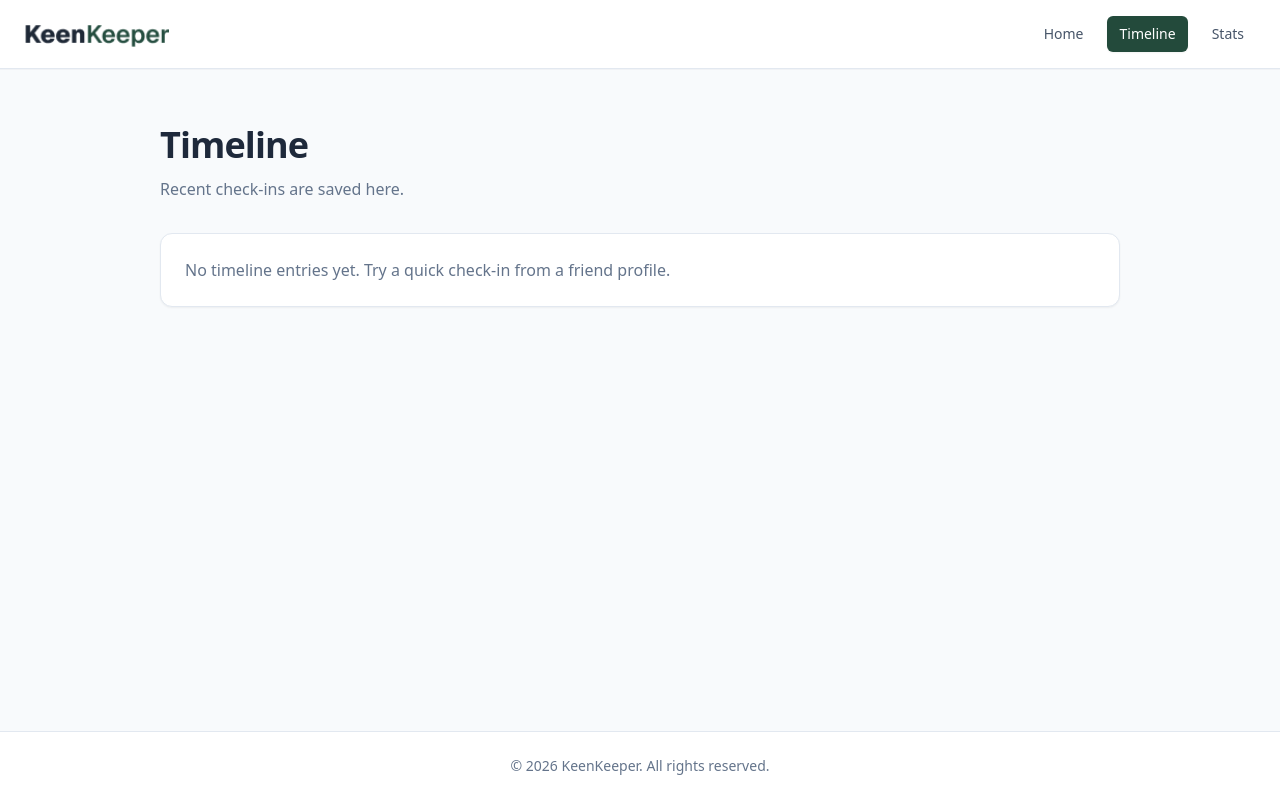
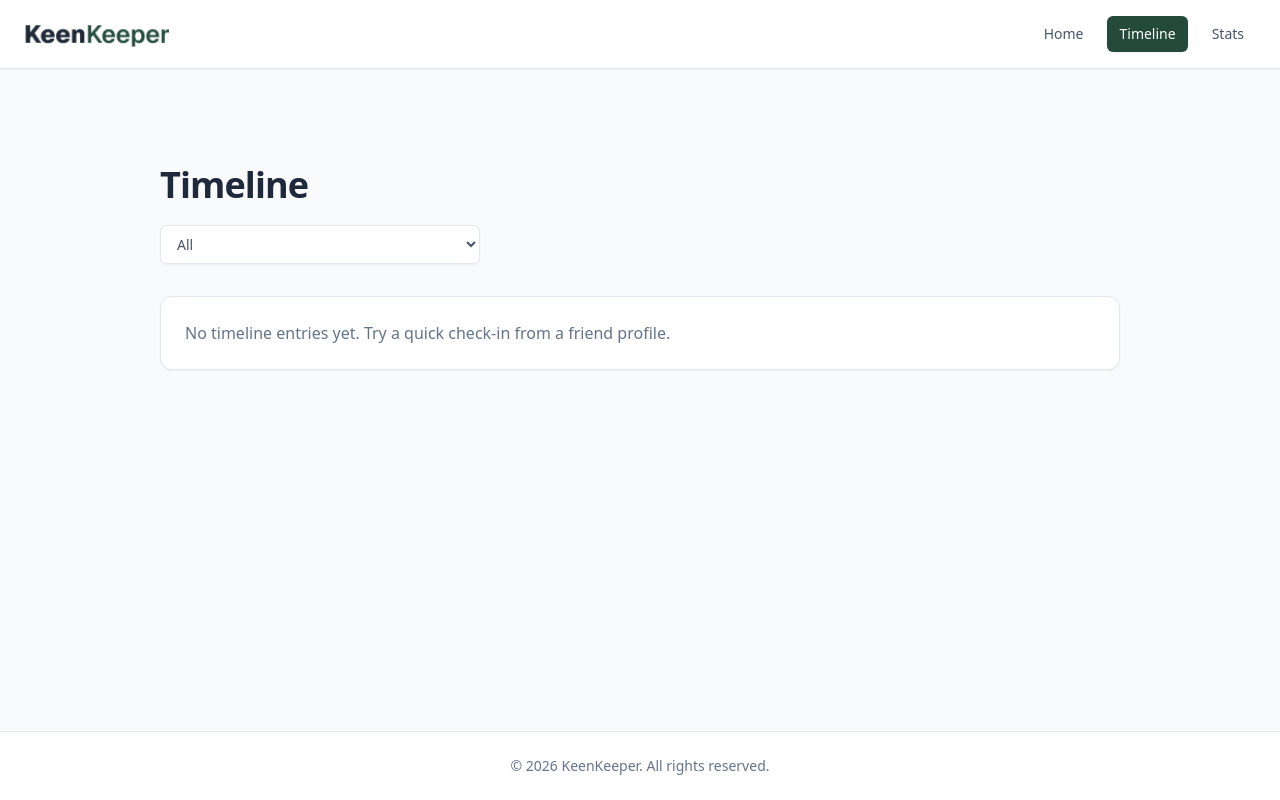
Before and after one commit to SAJNUS/Programming-Hero-Assignment-7, a React (Vite) app: page /timeline in a window 1280 px wide. Built offline with nearby package versions, Linux system fonts and the light colour scheme.

Commit message:
build timeline page with filter and localStorage integration

```diff
--- /dev/null
+++ b/src/components/TimelineItem.jsx
@@ -0,0 +1,28 @@
+import { formatTimelineDate } from "../utils/timelineStorage";
+
+const typeStyles = {
+    call: "text-brand-700",
+    text: "text-brand-700",
+    video: "text-brand-700",
+};
+
+export default function TimelineItem({ entry, icon }) {
+    return (
+        <article className="flex items-center gap-4 rounded-xl border border-slate-200 bg-white px-4 py-3 shadow-sm">
+            <div className="flex h-10 w-10 shrink-0 items-center justify-center rounded-full bg-slate-100">
+                <img src={icon} alt="" aria-hidden="true" className="h-5 w-5" />
+            </div>
+
+            <div className="min-w-0">
+                <h3
+                    className={`truncate text-sm font-semibold ${typeStyles[entry.type] ?? "text-slate-800"}`}
+                >
+                    {entry.title}
+                </h3>
+                <p className="mt-0.5 text-xs text-slate-500">
+                    {formatTimelineDate(entry.date)}
+                </p>
+            </div>
+        </article>
+    );
+}
--- a/src/pages/Timeline.jsx
+++ b/src/pages/Timeline.jsx
@@ -1,18 +1,64 @@
-import { useMemo } from "react";
-import {
-    readTimelineEntries,
-    formatTimelineDate,
-} from "../utils/timelineStorage";
+import { useMemo, useState } from "react";
+import TimelineItem from "../components/TimelineItem";
+import { readTimelineEntries } from "../utils/timelineStorage";
+
+import callIcon from "../../assets/call.png";
+import textIcon from "../../assets/text.png";
+import videoIcon from "../../assets/video.png";
+
+const filterOptions = [
+    { value: "all", label: "All" },
+    { value: "call", label: "Call" },
+    { value: "text", label: "Text" },
+    { value: "video", label: "Video" },
+];
+
+const typeIcons = {
+    call: callIcon,
+    text: textIcon,
+    video: videoIcon,
+};
+
+function getTimestamp(dateValue) {
+    const timestamp = new Date(dateValue).getTime();
+    return Number.isNaN(timestamp) ? 0 : timestamp;
+}
 
 export default function Timeline() {
+    const [selectedType, setSelectedType] = useState("all");
+
     const entries = useMemo(() => readTimelineEntries(), []);
 
+    const filteredEntries = useMemo(() => {
+        const sorted = [...entries].sort(
+            (a, b) => getTimestamp(b.date) - getTimestamp(a.date),
+        );
+
+        if (selectedType === "all") return sorted;
+        return sorted.filter((entry) => entry.type === selectedType);
+    }, [entries, selectedType]);
+
     return (
-        <section className="page-shell">
+        <section className="page-shell py-6 sm:py-10">
             <h1 className="page-heading">Timeline</h1>
-            <p className="mt-3 max-w-2xl text-slate-500">
-                Recent check-ins are saved here.
-            </p>
+
+            <div className="mt-5 max-w-xs">
+                <label htmlFor="timeline-filter" className="sr-only">
+                    Filter timeline
+                </label>
+                <select
+                    id="timeline-filter"
+                    value={selectedType}
+                    onChange={(event) => setSelectedType(event.target.value)}
+                    className="w-full rounded-md border border-slate-200 bg-white px-3 py-2 text-sm text-slate-600 shadow-sm outline-none ring-brand-200 transition focus:ring-2"
+                >
+                    {filterOptions.map((option) => (
+                        <option key={option.value} value={option.value}>
+                            {option.label}
+                        </option>
+                    ))}
+                </select>
+            </div>
 
             <div className="mt-8 space-y-3">
                 {entries.length === 0 ? (
@@ -20,22 +66,17 @@ export default function Timeline() {
                         No timeline entries yet. Try a quick check-in from a
                         friend profile.
                     </div>
+                ) : filteredEntries.length === 0 ? (
+                    <div className="rounded-xl border border-slate-200 bg-white p-6 text-slate-500 shadow-sm">
+                        No {selectedType} entries found.
+                    </div>
                 ) : (
-                    entries.map((entry, index) => (
-                        <div
-                            key={`${entry.title}-${index}`}
-                            className="rounded-xl border border-slate-200 bg-white p-5 shadow-sm"
-                        >
-                            <div className="text-sm font-semibold capitalize text-brand-700">
-                                {entry.type}
-                            </div>
-                            <div className="mt-1 text-base font-medium text-slate-800">
-                                {entry.title}
-                            </div>
-                            <div className="mt-1 text-sm text-slate-500">
-                                {formatTimelineDate(entry.date)}
-                            </div>
-                        </div>
+                    filteredEntries.map((entry, index) => (
+                        <TimelineItem
+                            key={`${entry.title}-${entry.date}-${index}`}
+                            entry={entry}
+                            icon={typeIcons[entry.type] ?? callIcon}
+                        />
                     ))
                 )}
             </div>
```
